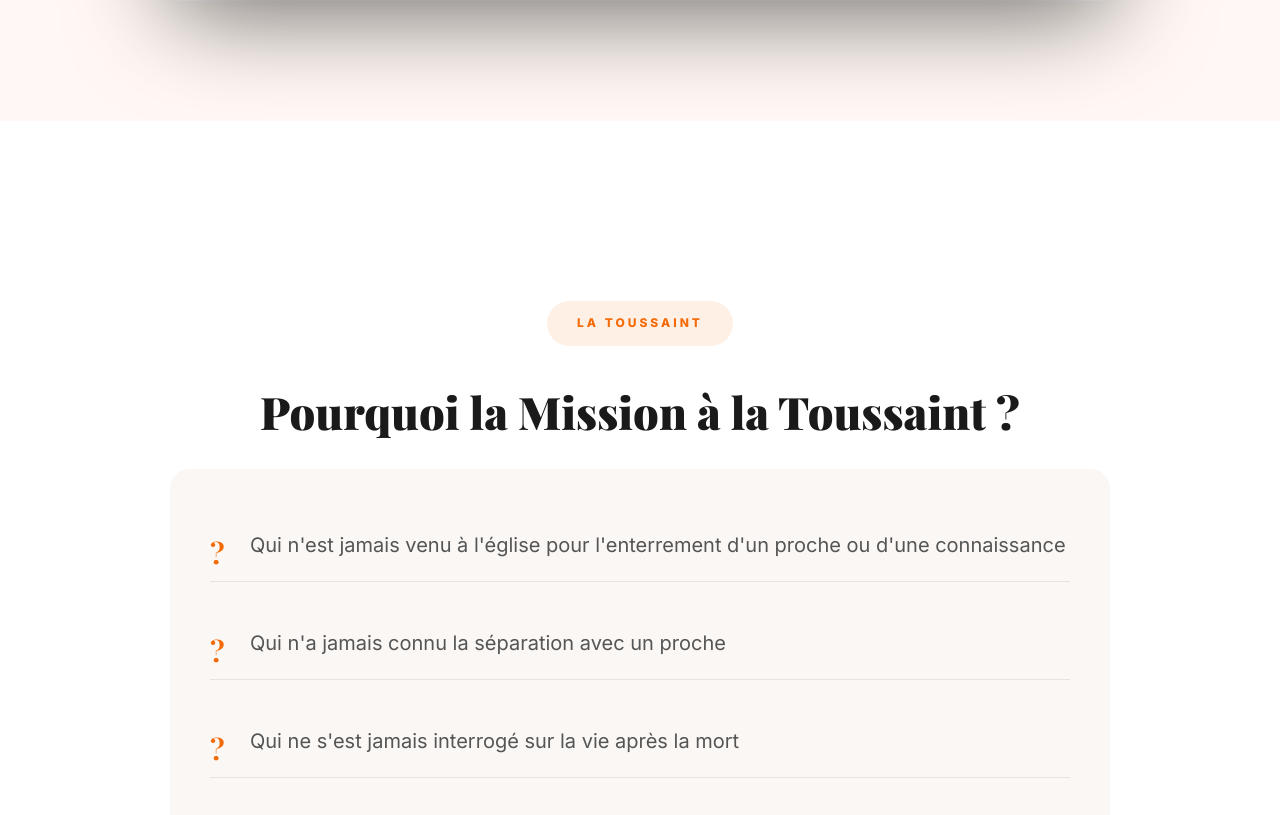
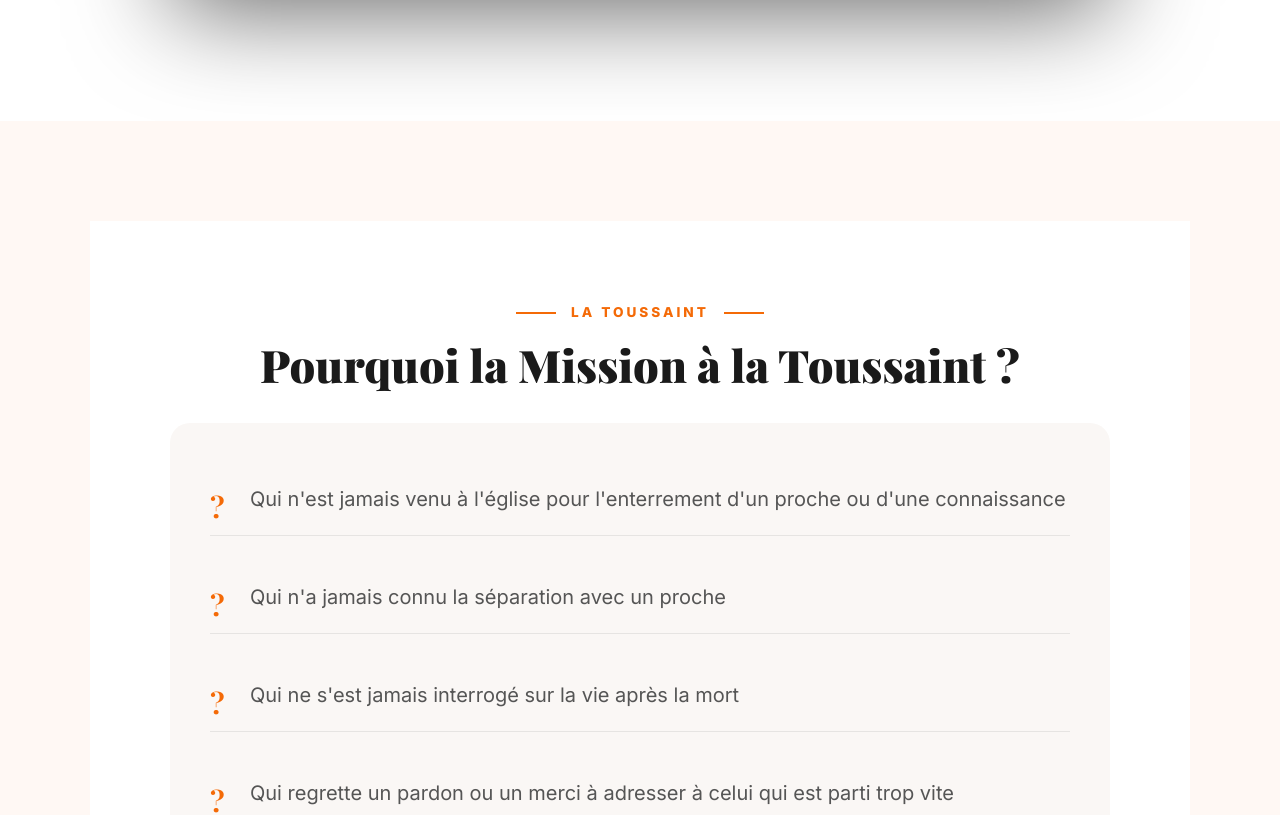
Before and after one commit to anselmecallens-source/famissio-antigravity, a React (Vite) app in the folder famissio/: page / in a window 1280 px wide. Shown: the part 7540-8355 px from the top of the page. Built offline with nearby package versions, Linux system fonts and the light colour scheme.

Commit message:
Mise à jour design Famissio

```diff
--- a/famissio/src/pages/Home.jsx
+++ b/famissio/src/pages/Home.jsx
@@ -963,7 +963,7 @@ const Home = () => {
           display: flex;
           align-items: center;
           justify-content: center;
-          padding: 120px 5%;
+          padding: 60px 5%; /* Espace réduit en haut (était 120px) */
           background: #fafafa;
           position: relative;
         }
@@ -1199,8 +1199,8 @@ const Home = () => {
                 </div>
             </section>
 
-            {/* LE PROGRAMME (Inserted) */}
-            <section className="section-cream">
+            {/* LE PROGRAMME (Inserted) - FOND BLANC MAINTENANT */}
+            <section style={{ background: 'white' }}>
                 <div className="section-head">
                     <h2 className="title">Le Programme</h2>
                 </div>
@@ -1211,11 +1211,11 @@ const Home = () => {
                 </div>
             </section>
 
-            {/* POURQUOI LA MISSION A LA TOUSSAINT (Depuis Source B) */}
-            <section className="toussaint-section">
+            {/* POURQUOI LA MISSION A LA TOUSSAINT (Depuis Source B) - FOND CRÈME MAINTENANT */}
+            <section className="toussaint-section" style={{ background: 'var(--cream)' }}>
                 <div className="toussaint-inner">
                     <div className="toussaint-content">
-                        <div className="toussaint-tag">La Toussaint</div>
+                        <div className="eyebrow">La Toussaint</div>
                         <h2 className="toussaint-title">Pourquoi la Mission à la Toussaint ?</h2>
 
                         <div className="questions-cascade">
```
